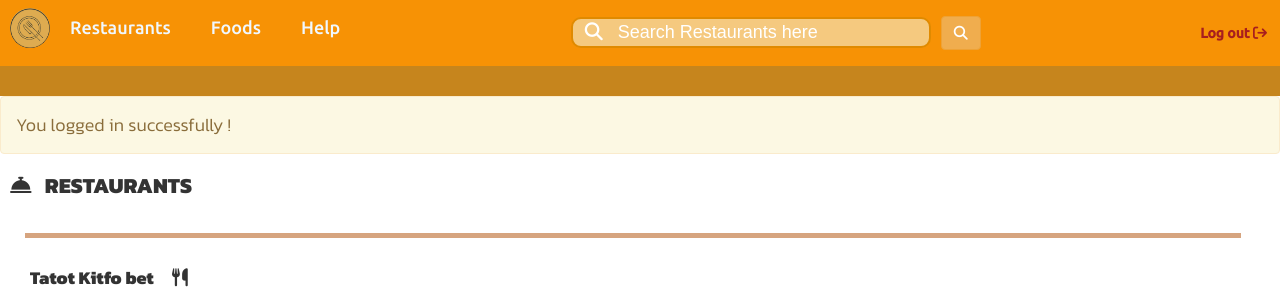
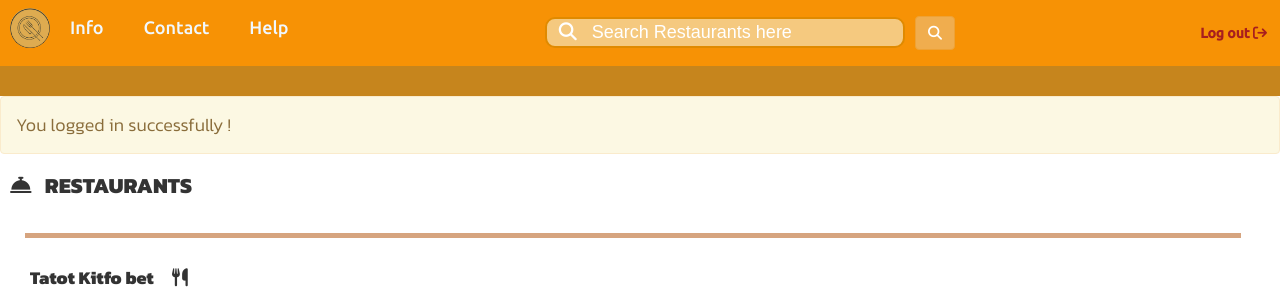
Before and after one commit to EbenGitHub/Addis_review_v3, a Flask app: page /restaurants in a window 1280 px wide. Shown: the top 297 px of the page. Run offline with Flask 2, Linux system fonts and the light colour scheme; some libraries are stand-ins or nearby versions.

Commit message:
nav menu chg

```diff
--- a/v3/web_static/templates/restaurant.html
+++ b/v3/web_static/templates/restaurant.html
@@ -37,9 +37,9 @@
             <nav>
                 <ul>
                     <div class="logo"></div>
-                    <li><a href="#">Restaurants</a></li>
-                    <li><a href="#">Foods</a></li>
-                    <li><a href="#">Help</a></li>
+                    <li><a href="/#sceine-two">Info</a></li>
+                    <li><a href="/#sceine-five">Contact</a></li>
+                    <li><a href="/#sceine-four">Help</a></li>
                 </ul>
                     <div class="ser-nav">
                         <input id="res-src" type="text" placeholder="&nbsp &#xF002; &nbsp Search Restaurants here" style="font-family:Arial, FontAwesome">
```
Also changed, not shown: v3/web_static/static/scripts/food.js (+7 -0 lines), v3/web_static/templates/food.html (+8 -8 lines).
